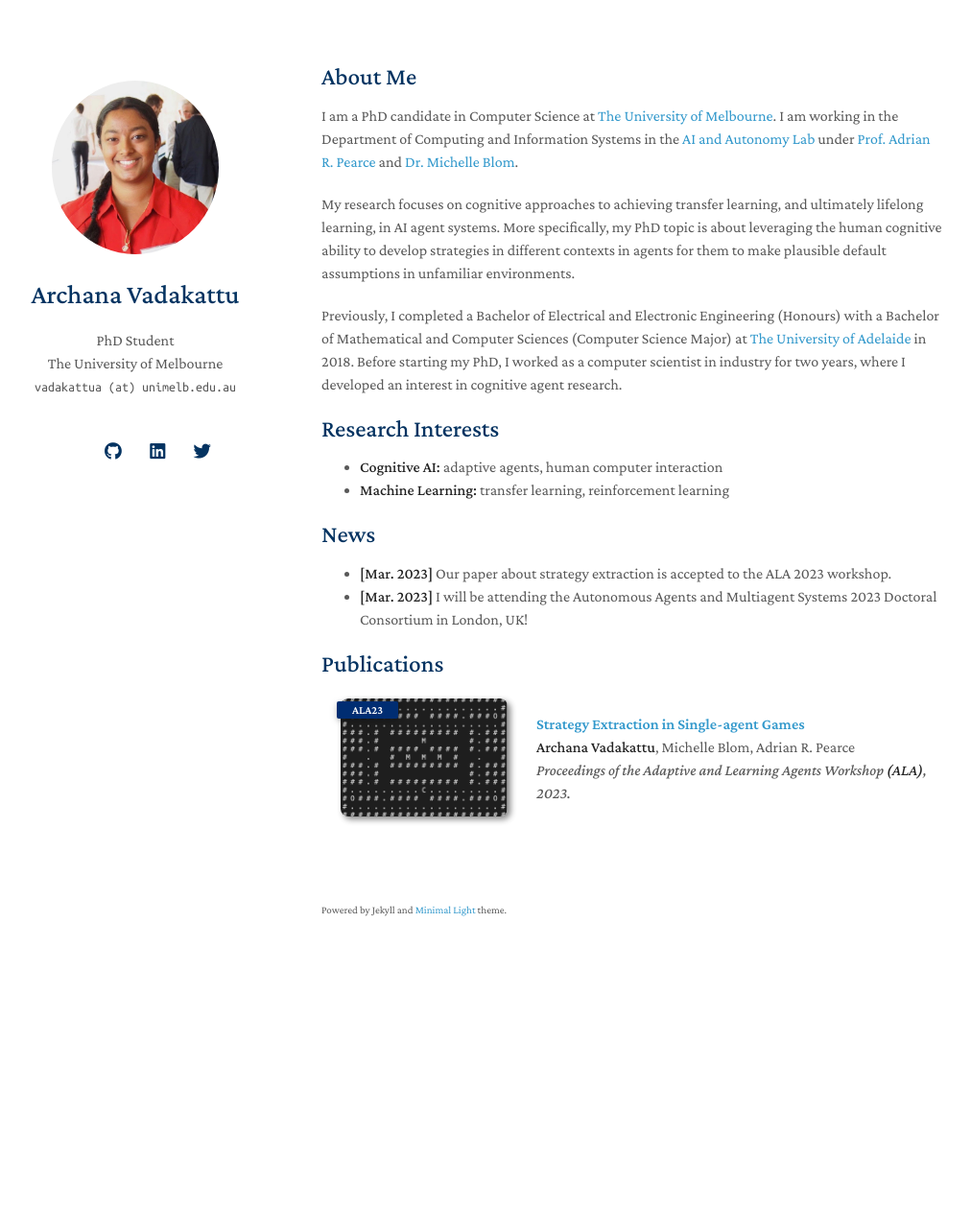
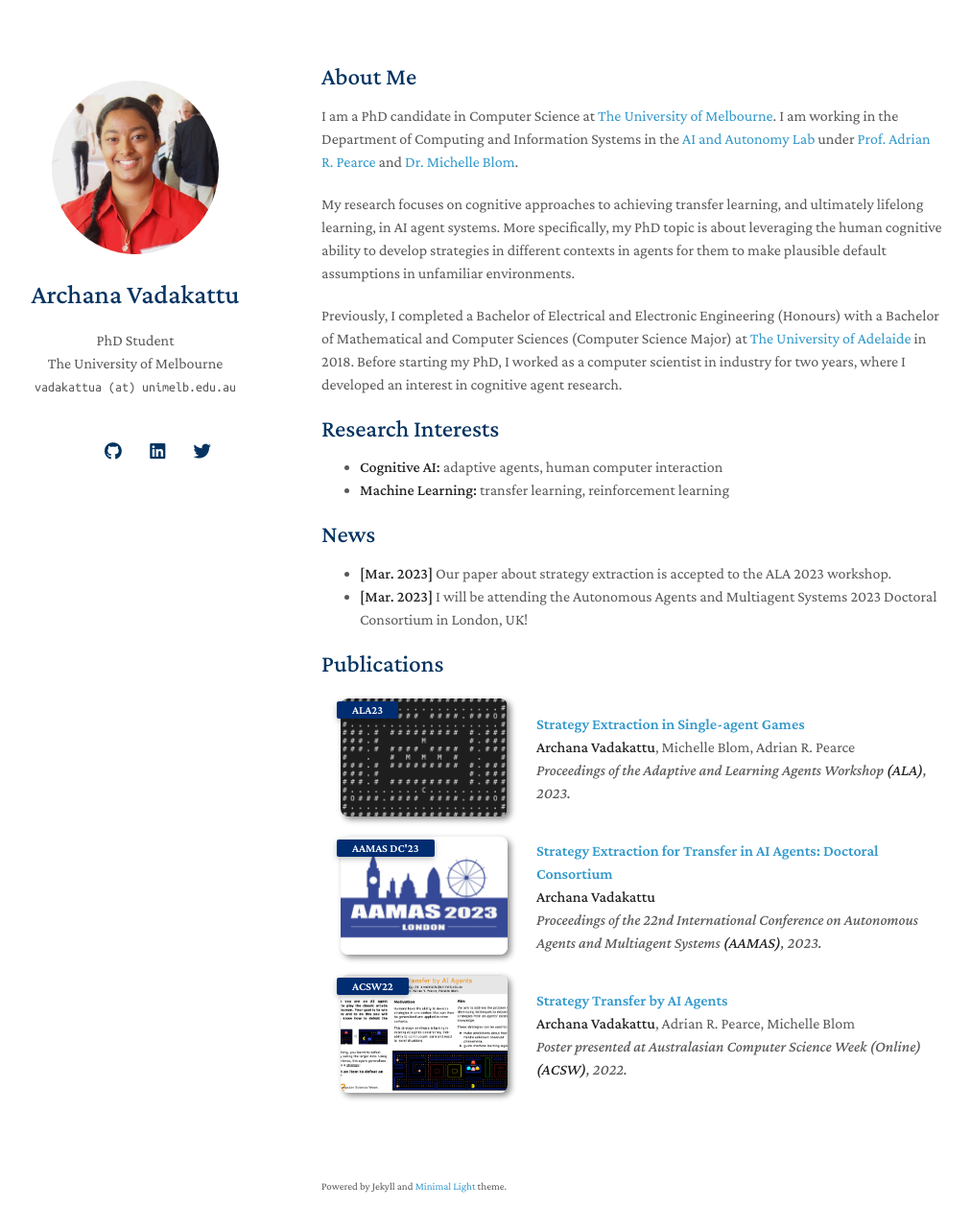
Before and after one commit to archana-venkata/archana-venkata.github.io, a Jekyll site: the page built from index.md, in a window 1280 px wide and 1317 px high. Shown: the top 1282 px of the window at 96% size, without its empty margins (135-1147 px from the left). Built offline with Jekyll 4.4.1, drawn with Linux system fonts in a browser that asks for light colours; nearby versions of some CDN libraries; a style sheet for code colours, icons or effects is not loaded; our own code applies the rules of GitHub Pages for plain Markdown files.

Commit message:
Updating publications

```diff
--- a/_includes/publications.md
+++ b/_includes/publications.md
@@ -7,7 +7,7 @@
 <div class="pub-row">
 
   <div class="col-sm-3 abbr" style="position: relative;padding-right: 15px;padding-left: 15px;">
-    <img src="assets/img/teaser_example.png" class="teaser img-fluid z-depth-1">
+    <img src="assets/img/pub3_teaser.png" class="teaser img-fluid z-depth-1">
     <abbr class="badge">ALA23</abbr>
   </div>
 
@@ -26,6 +26,46 @@
 </div>
 </li>
 
+
+<li>
+<div class="pub-row">
+
+  <div class="col-sm-3 abbr" style="position: relative;padding-right: 15px;padding-left: 15px;">
+    <img src="assets/img/pub2_teaser.png" class="teaser img-fluid z-depth-1">
+    <abbr class="badge">AAMAS DC'23</abbr>
+  </div>
+
+  <div class="col-sm-9" style="position: relative;padding-right: 15px;padding-left: 20px;">
+    <div class="title"><a href="https://aamas2023.soton.ac.uk/program/accepted-papers/#dc-track"> Strategy Extraction for Transfer in AI Agents: Doctoral Consortium</a></div>
+    <div class="author"><strong>Archana Vadakattu</strong></div>
+    <div class="periodical"><em>Proceedings of the 22nd International Conference on Autonomous Agents and Multiagent Systems <strong>(AAMAS)</strong>, 2023.</em></div>
+    <!-- <div class="links">
+      <a href="https://arxiv.org/pdf/2002.10211.pdf" class="btn btn-sm z-depth-0" role="button" target="_blank" style="font-size:12px;">PDF</a>
+      <a href="https://github.com/yaoyao-liu/mnemonics" class="btn btn-sm z-depth-0" role="button" target="_blank" style="font-size:12px;">Code</a>
+      <a href="https://class-il.mpi-inf.mpg.de/mnemonics/" class="btn btn-sm z-depth-0" role="button" target="_blank" style="font-size:12px;">Project Page</a>
+      <a href="https://dblp.uni-trier.de/rec/conf/cvpr/LiuSLSS20.html?view=bibtex" class="btn btn-sm z-depth-0" role="button" target="_blank" style="font-size:12px;">BibTex</a>
+      <strong><i style="color:#e74d3c">Oral Presentation</i></strong>
+    </div> -->
+  </div>
+</div>
+</li>
+
+<li>
+<div class="pub-row">
+
+  <div class="col-sm-3 abbr" style="position: relative;padding-right: 15px;padding-left: 15px;">
+    <img src="assets/img/pub1_teaser.png" class="teaser img-fluid z-depth-1">
+    <abbr class="badge">ACSW22</abbr>
+  </div>
+
+  <div class="col-sm-9" style="position: relative;padding-right: 15px;padding-left: 20px;">
+    <div class="title"><a href="https://acsw.core.edu.au/wp-content/uploads/2022/12/9.-Strategy-Transfer-by-AI-Agent-1-of-2-Collated.pdf">Strategy Transfer by AI Agents</a></div>
+    <div class="author"><strong>Archana Vadakattu</strong>,  Adrian R. Pearce, Michelle Blom</div>
+    <div class="periodical"><em> Poster presented at Australasian Computer Science Week (Online) <strong>(ACSW)</strong>, 2022.</em></div>
+  </div>
+</div>
+</li>
+
 <br>
 
 </ol>
```
Also changed, not shown: assets/img/pub1_teaser.png (added), assets/img/pub2_teaser.png (added), assets/img/pub3_teaser.png (renamed from assets/img/teaser_example.png), 5 other files.
